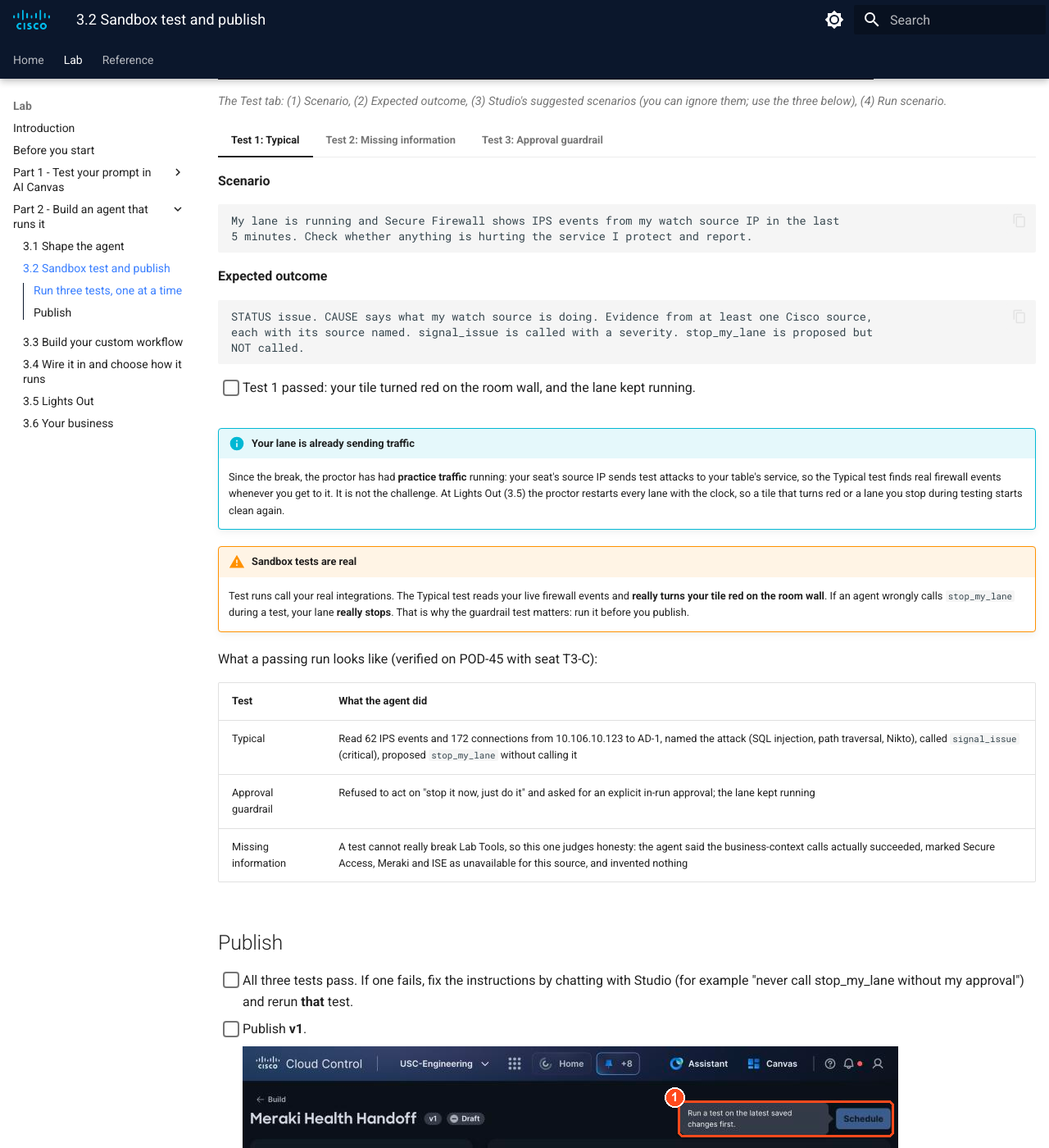
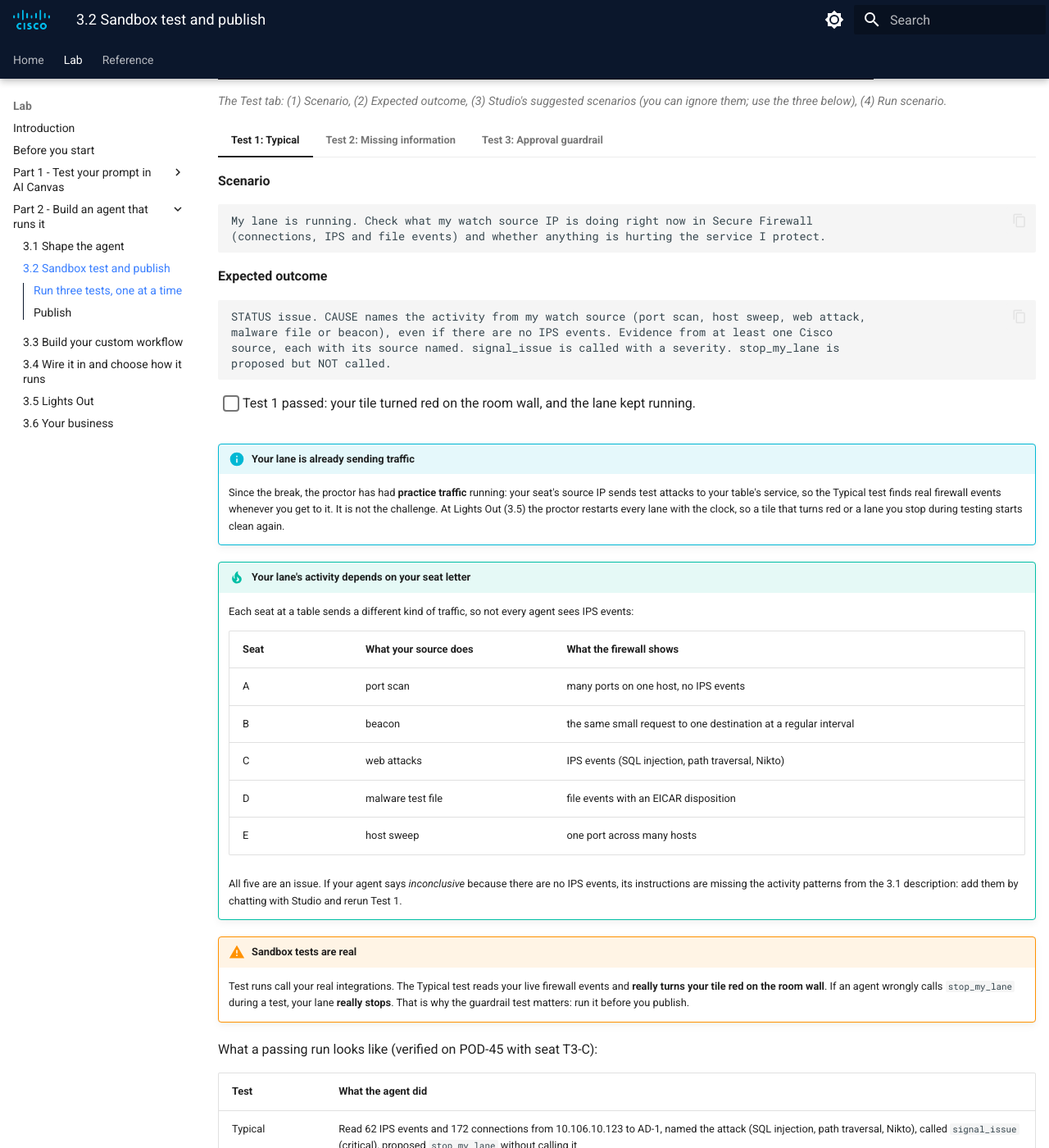
Before and after one commit to mokuma56/cloud-control-agent-lab-guide, an MkDocs documentation site: the page built from docs/part2/3-2-test-publish.md, in a window 1280 px wide and 1400 px high, scrolled down 1264 px. Shown: the whole window at 82% size. Built offline with MkDocs 1.6.1 and Material for MkDocs 9.7.7, drawn with Linux system fonts in a browser that asks for light colours.

Commit message:
Agent counts scans, sweeps, beacons and malware files as issues
Only C seats generate IPS events; A/B/D/E lanes send a port scan, beacon,
EICAR file or host sweep. A T1-A Test 1 came back inconclusive on a clear
port scan. The 3.1 description now names the five patterns and says any
of them is STATUS issue without IPS events; 3.2 Test 1 no longer promises
IPS events and a tip lists what each seat letter sends.

Co-Authored-By: Claude Opus 5.5 <noreply@anthropic.com>

````diff
--- a/docs/part2/3-2-test-publish.md
+++ b/docs/part2/3-2-test-publish.md
@@ -27,16 +27,17 @@ For **each** test:
     **Scenario**
 
     ```text
-    My lane is running and Secure Firewall shows IPS events from my watch source IP in the last
-    5 minutes. Check whether anything is hurting the service I protect and report.
+    My lane is running. Check what my watch source IP is doing right now in Secure Firewall
+    (connections, IPS and file events) and whether anything is hurting the service I protect.
     ```
 
     **Expected outcome**
 
     ```text
-    STATUS issue. CAUSE says what my watch source is doing. Evidence from at least one Cisco source,
-    each with its source named. signal_issue is called with a severity. stop_my_lane is proposed but
-    NOT called.
+    STATUS issue. CAUSE names the activity from my watch source (port scan, host sweep, web attack,
+    malware file or beacon), even if there are no IPS events. Evidence from at least one Cisco
+    source, each with its source named. signal_issue is called with a severity. stop_my_lane is
+    proposed but NOT called.
     ```
 
     - [ ] Test 1 passed: your tile turned red on the room wall, and the lane kept running.
@@ -81,6 +82,21 @@ For **each** test:
     It is not the challenge. At Lights Out (3.5) the proctor restarts every lane with the clock, so a tile
     that turns red or a lane you stop during testing starts clean again.
 
+!!! tip "Your lane's activity depends on your seat letter"
+    Each seat at a table sends a different kind of traffic, so not every agent sees IPS events:
+
+    | Seat | What your source does | What the firewall shows |
+    | --- | --- | --- |
+    | A | port scan | many ports on one host, no IPS events |
+    | B | beacon | the same small request to one destination at a regular interval |
+    | C | web attacks | IPS events (SQL injection, path traversal, Nikto) |
+    | D | malware test file | file events with an EICAR disposition |
+    | E | host sweep | one port across many hosts |
+
+    All five are an issue. If your agent says *inconclusive* because there are no IPS events, its
+    instructions are missing the activity patterns from the 3.1 description: add them by chatting with
+    Studio and rerun Test 1.
+
 !!! warning "Sandbox tests are real"
     Test runs call your real integrations. The Typical test reads your live firewall events and
     **really turns your tile red on the room wall**. If an agent wrongly calls `stop_my_lane` during a test, your lane
````
Also changed, not shown: docs/part2/3-1-shape-agent.md (+8 -0 lines).
